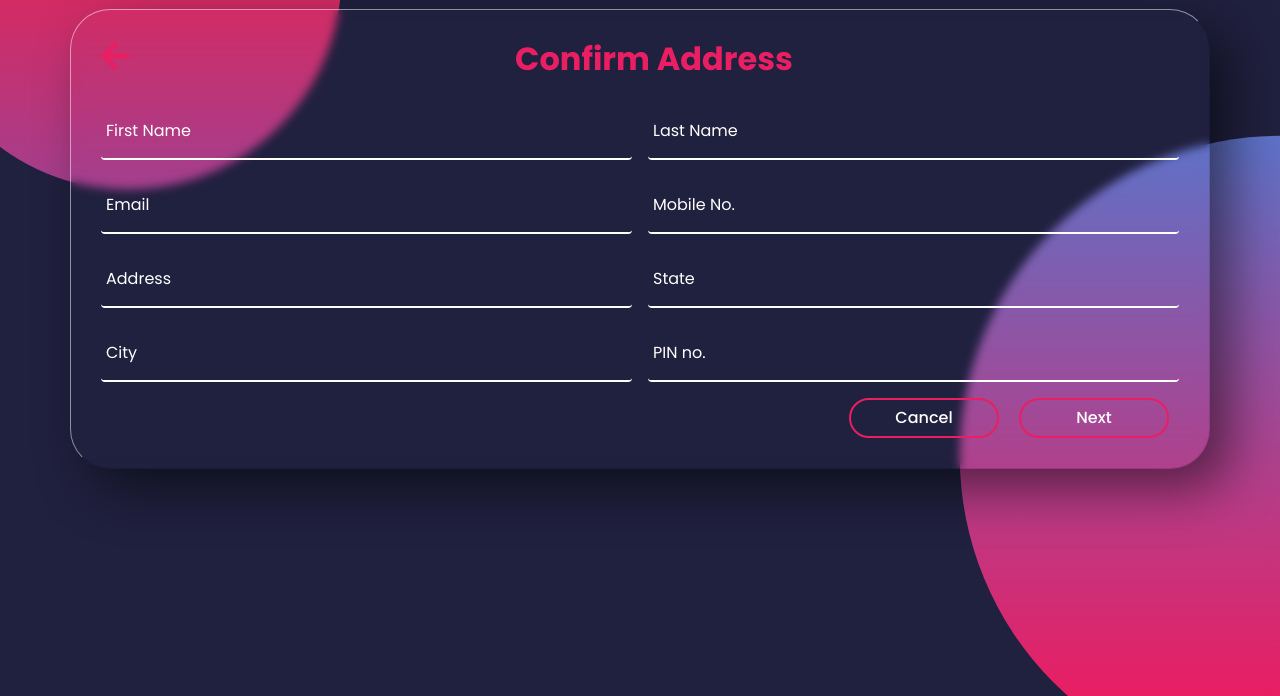
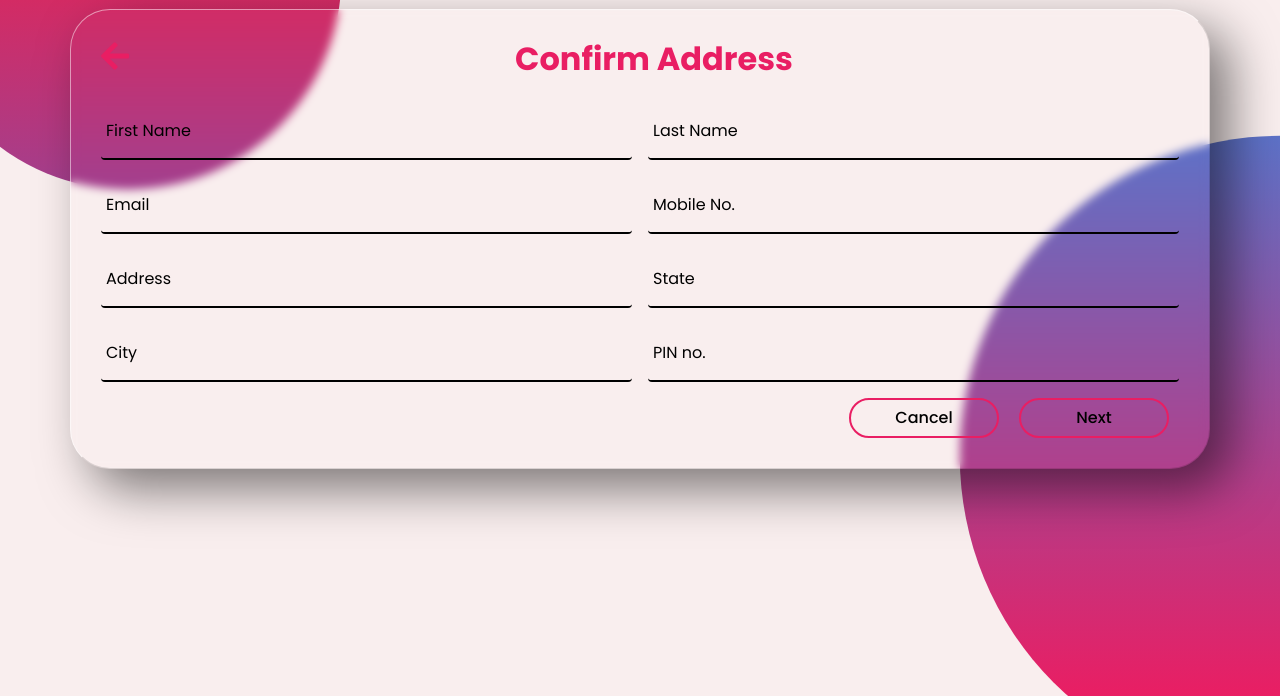
Before and after one commit to priyansiChogale/kwik, a plain HTML site: page address.html in a window 1280 px wide. Shown: the part 104-800 px from the top of the page. Drawn offline with nearby package versions, Linux system fonts and the light colour scheme.

Commit message:
Update styleAddress.css

```diff
--- a/css/styleAddress.css
+++ b/css/styleAddress.css
@@ -14,7 +14,7 @@
 
 body{
     min-height: 100vh;
-    background-color: #20203f;
+    background-color: #f9eeee; /*#20203f*/
 }
 
 body::before{
@@ -55,7 +55,7 @@ body::after{
 label{
     font-size: 1rem;
     font-weight: 400;
-    color: white;
+    color: black; /*white*/
 }
 
 input:focus{
@@ -67,7 +67,7 @@ i:hover{
 }
 
 input{
-    border-bottom: 2px solid white !important;
+    border-bottom: 2px solid black !important; /*white*/
     border-top: none !important;
     border-left: none !important;
     border-right: none !important;
@@ -95,6 +95,7 @@ input{
     border: 2px solid #e91e63;
     font-weight: 500;
     border-radius: 20px;
+    color: black;
 }
 
 .inputBox{
@@ -105,4 +106,5 @@ input{
 .formBtns:hover{
     background-color: #e91e63;
     border: none;
+    color: white;
 }
```
